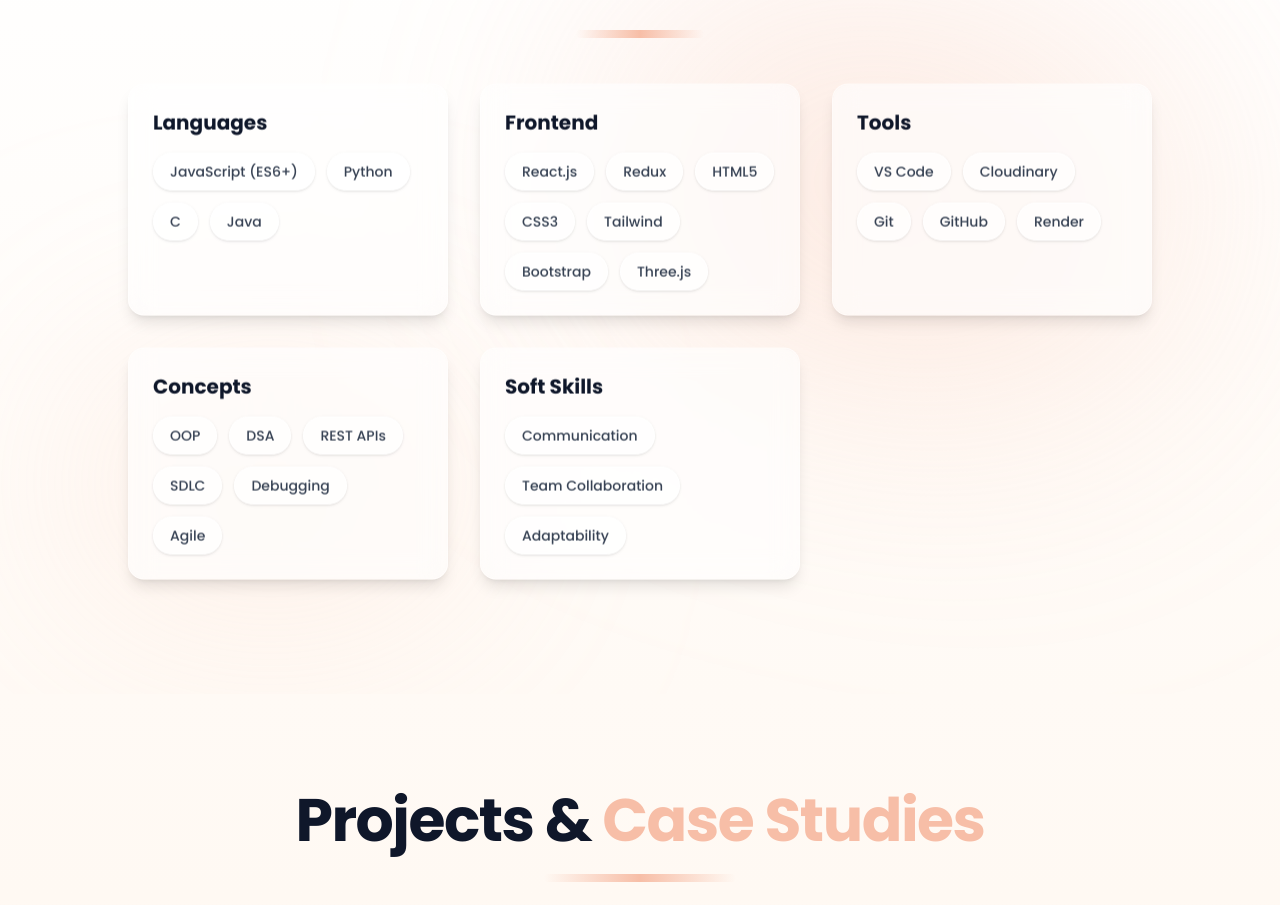
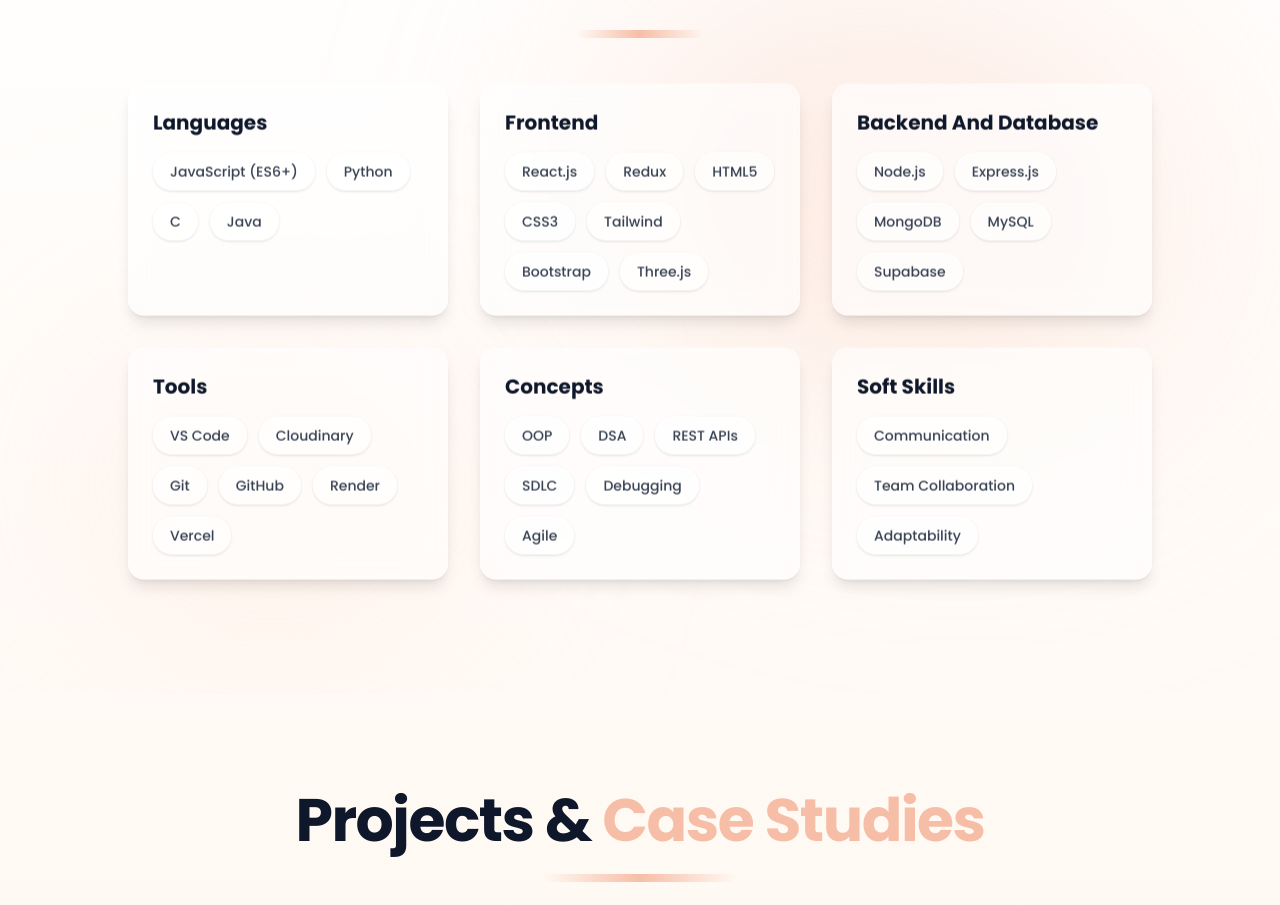
Before and after one commit to rasikarakhewar3010/Portfolio, a React (Vite) app: page / in a window 1280 px wide. Shown: the part 1626-2531 px from the top of the page. Built offline with nearby package versions, Linux system fonts and the light colour scheme.

Commit message:
added backend skills

```diff
--- a/src/sections/Skills.jsx
+++ b/src/sections/Skills.jsx
@@ -11,8 +11,12 @@
         items: ["React.js", "Redux", "HTML5", "CSS3", "Tailwind", "Bootstrap", "Three.js"]
     },
     {
+        category: "Backend And Database",
+        items: ["Node.js", "Express.js", "MongoDB", "MySQL", "Supabase"]
+    },
+    {
         category: "Tools",
-        items: ["VS Code", "Cloudinary", "Git", "GitHub", "Render"]
+        items: ["VS Code", "Cloudinary", "Git", "GitHub", "Render", "Vercel"]
     },
     {
         category: "Concepts",
```
